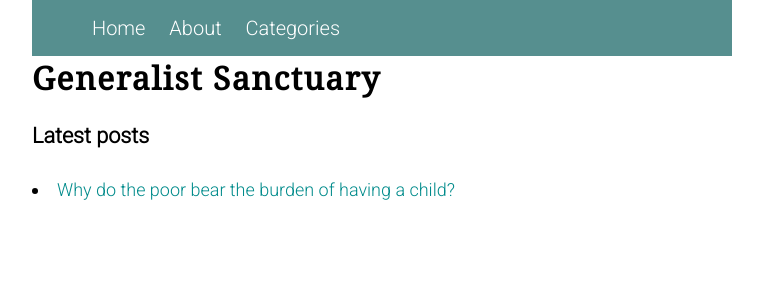
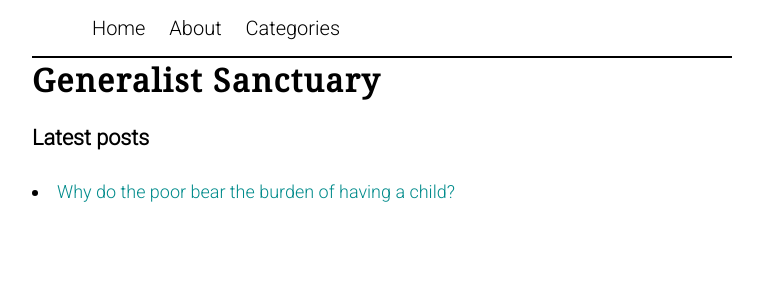
Before and after one commit to generalistsanctuary/generalistsanctuary.github.io, a Jekyll site: the page built from index.html, in a window 1280 px wide. Shown: the top 300 px of the page, without its empty margins (258-1021 px from the left). Built offline with Jekyll 4.4.1, drawn with Linux system fonts in a browser that asks for light colours.

Commit message:
Update style.css

```diff
--- a/styles/style.css
+++ b/styles/style.css
@@ -17,18 +17,17 @@ body{
     line-height: 1.8;
 }
   nav{
-      background-color: rgb(86, 143, 143);
-      display: flex;
+      border-bottom: 2px solid black;
   }
   nav li{
       display: inline;
   }
   nav a:hover{
-      color: black;
+      color: darkcyan;
   }
   nav a{
       text-decoration: none;
-      color: white;
+      color: black;
       font-size: 20px;
       padding-left: 20px;
   }
```
